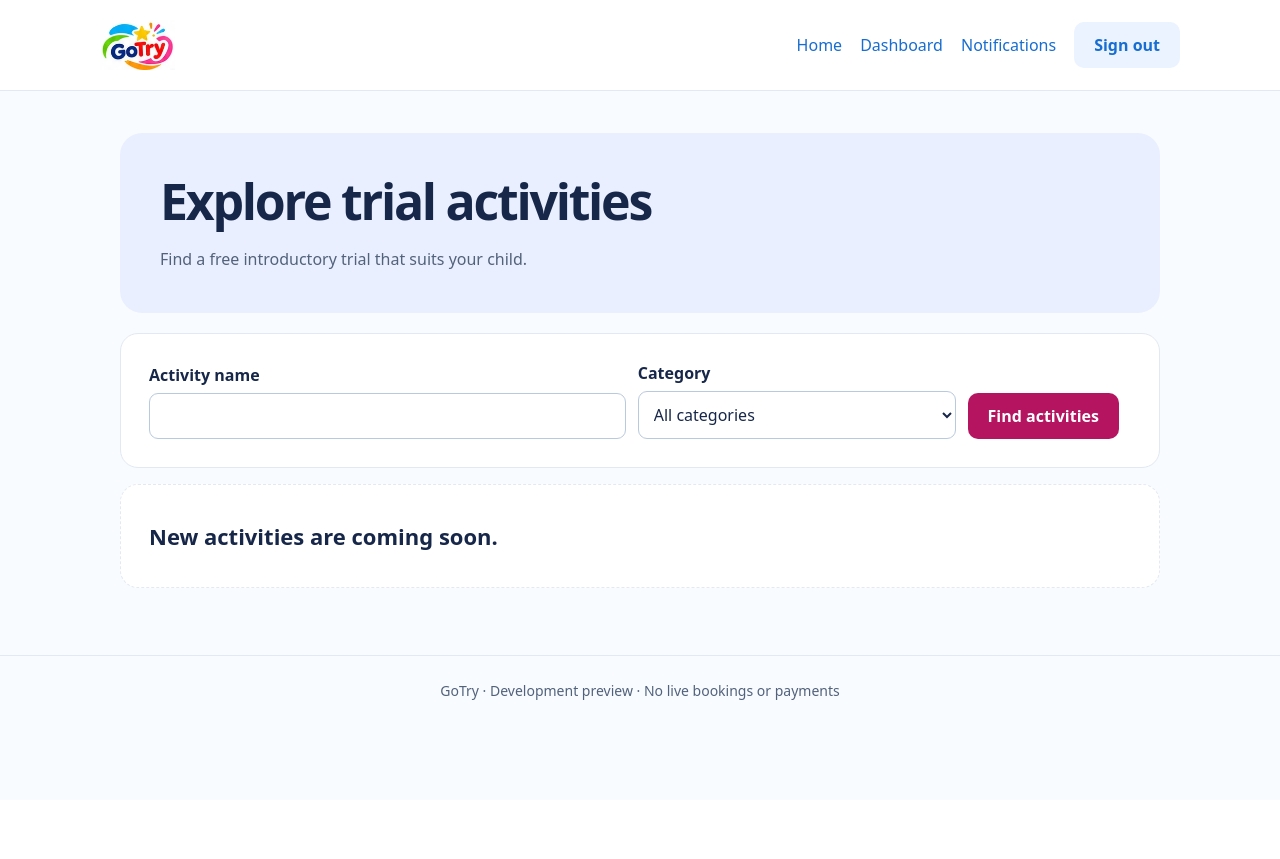
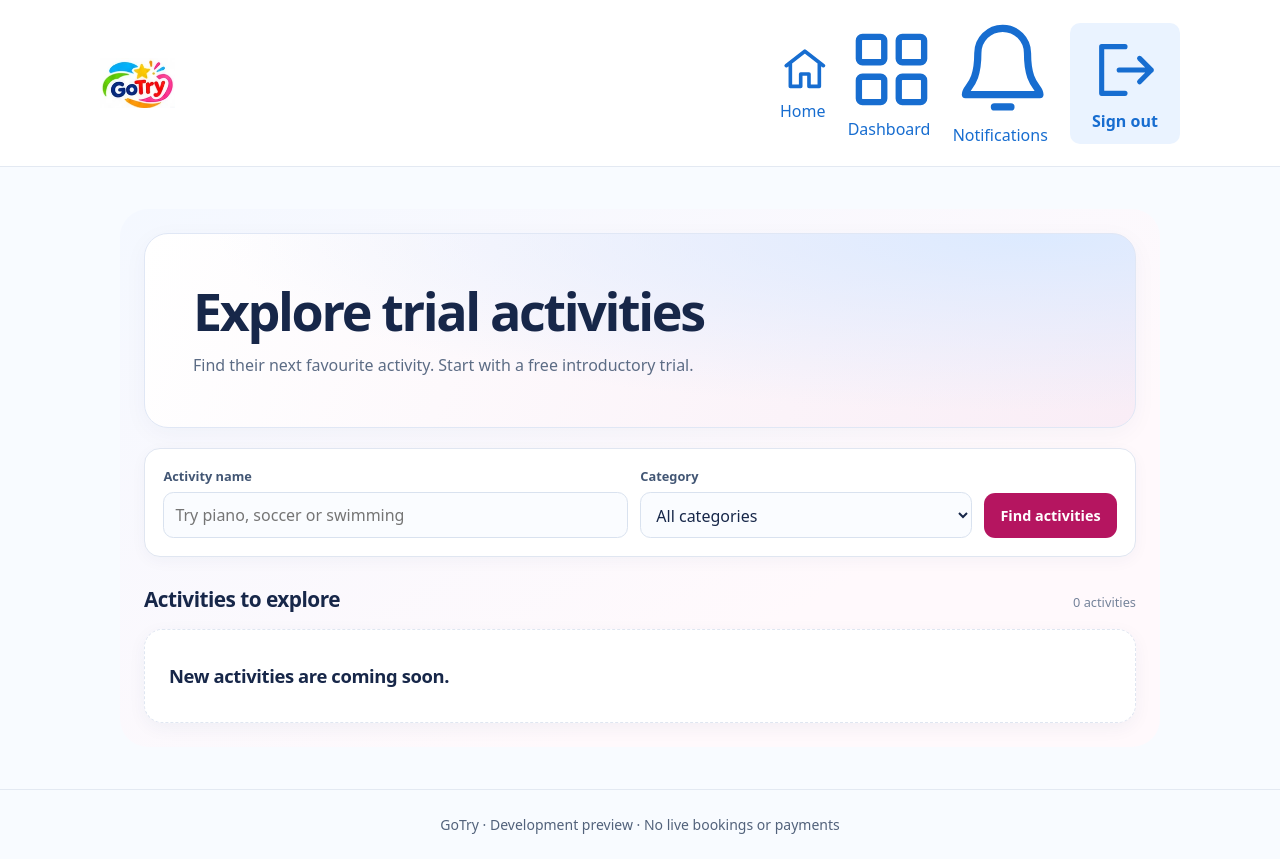
Before and after one commit to mastersreacademy-code/gotry, a Laravel app: template resources/views/activities/index.blade.php in a window 1280 px wide. Before the commit the page ends 700 px from the top, so only its background shows below. Run offline with Laravel 12, Linux system fonts and the light colour scheme; the template is opened without the code that fills it, so the values that code supplies are empty; the visitor is signed in with stand-in values (Sample User, id 1).

Commit message:
Refresh homepage directory search and activity cards

```diff
--- a/public/css/discovery.css
+++ b/public/css/discovery.css
@@ -425,3 +425,36 @@
 .activity-menu summary::after { content: none; }
 .activity-menu svg { width: 1.15rem; height: 1.15rem; flex-shrink: 0; }
 .activity-menu nav :is(a, button) { display: flex; align-items: center; gap: .65rem; }
+
+/* Activity directory */
+.discovery-directory { padding: clamp(.5rem, 2vw, 1.5rem); border-radius: 1.75rem; background: linear-gradient(150deg, #f4f8ff, #fff9fc 70%); }
+.discovery-directory .discovery-heading { padding: clamp(1.5rem, 4vw, 3rem); border: 1px solid #e0e7f5; border-radius: 1.5rem; background: radial-gradient(ellipse at 90% 0%, #dceaff, transparent 65%), linear-gradient(110deg, #fff, #f9edf6); box-shadow: 0 6px 24px rgb(28 56 105 / 4%); }
+.discovery-directory h1 { font-size: clamp(2rem, 5vw, 3.25rem); line-height: 1.1; max-width: 19ch; margin-bottom: .85rem; }
+.discovery-directory .discovery-heading p { max-width: 40rem; color: #5c6c85; line-height: 1.6; margin-top: 0; }
+.discovery-directory .discovery-filters { padding: 1.15rem; border: 1px solid #e0e6f1; border-radius: 1rem; background: #fff; box-shadow: 0 4px 16px rgb(28 56 105 / 4%); grid-template-columns: minmax(0, 1.4fr) minmax(0, 1fr) auto; }
+.discovery-directory .discovery-filters label { font-size: .8rem; font-weight: 650; color: #425674; margin-bottom: .4rem; }
+.discovery-directory .discovery-filters :is(input, select) { box-sizing: border-box; min-width: 0; width: 100%; height: 2.8rem; border: 1px solid #d9e2ef; background: #fafcff; border-radius: .65rem; }
+.discovery-directory .discovery-filters :is(button, .button) { min-height: 2.8rem; border-radius: .7rem; padding: .65rem 1rem; font-size: .9rem; }
+.discovery-directory .discovery-filters > .secondary { grid-column: 1 / -1; justify-self: start; min-height: auto; padding: .25rem 0; background: transparent; }
+.directory-results-heading { display: flex; justify-content: space-between; align-items: baseline; gap: 1rem; margin: 1.75rem 0 1rem; }
+.directory-results-heading h2 { margin: 0; font-size: 1.3rem; letter-spacing: -.025em; }
+.directory-results-heading p { margin: 0; font-size: .8rem; color: #75839a; }
+.discovery-directory .discovery-grid { grid-template-columns: repeat(auto-fill, minmax(min(100%, 18rem), 1fr)); gap: 1rem; }
+.discovery-directory .discovery-card { padding: 0; overflow: hidden; border: 1px solid #dfe6f1; border-radius: 1.15rem; background: #fff; box-shadow: 0 5px 18px rgb(25 50 95 / 5%); }
+.directory-card-photo { display: block; width: 100%; height: auto; aspect-ratio: 16 / 8; object-fit: cover; }
+.directory-card-body { padding: 1.15rem; }
+.discovery-directory .discovery-card .eyebrow { color: #6b7d98; font-size: .72rem; font-weight: 700; letter-spacing: .025em; }
+.discovery-directory .discovery-card h2 { font-size: 1.15rem; line-height: 1.35; margin: .6rem 0; letter-spacing: -.02em; }
+.discovery-directory .discovery-card h2 a { text-decoration: none; }
+.discovery-directory .discovery-card h2 a:hover { text-decoration: underline; }
+.directory-card-body > p:not(.eyebrow) { color: #64738b; font-size: .85rem; line-height: 1.6; margin: .5rem 0 .8rem; }
+.discovery-directory .discovery-badge { font-size: .7rem; padding: .3rem .55rem; margin-bottom: .35rem; }
+.directory-card-action { display: flex; align-items: center; justify-content: space-between; gap: 1rem; border-top: 1px solid #edf0f6; margin-top: .8rem; padding-top: .8rem; color: #234e87; font-size: .85rem; font-weight: 700; text-decoration: none; }
+.directory-card-action:hover { color: #b51560; }
+.discovery-directory .discovery-empty { padding: 1.5rem; border-style: dashed; }
+.discovery-directory :is(a, input, select, button):focus-visible { outline: 2px solid #427cbd; outline-offset: 3px; }
+@media (max-width: 700px) {
+    .discovery-directory .discovery-filters { grid-template-columns: minmax(0, 1fr); }
+    .directory-results-heading { flex-wrap: wrap; gap: .4rem; }
+    .discovery-directory { padding: .5rem; border-radius: 1rem; }
+}
--- a/resources/views/activities/index.blade.php
+++ b/resources/views/activities/index.blade.php
@@ -4,16 +4,16 @@
 <link rel="stylesheet" href="{{ asset('css/discovery.css') }}">
 @endpush
 @section('content')
-<div class="discovery-ui">
+<div class="discovery-ui discovery-directory">
     <div class="discovery-heading">
         <h1>Explore trial activities</h1>
-        <p>Find a free introductory trial that suits your child.</p>
+        <p>Find their next favourite activity. Start with a free introductory trial.</p>
     </div>
     @if($errors->any())<p class="error" role="alert">{{ $errors->first() }}</p>@endif
     <form class="discovery-filters panel" method="get" action="{{ route('activities.index') }}">
         <div>
             <label for="activity-search">Activity name</label>
-            <input id="activity-search" type="search" name="q" value="{{ $filters['q'] ?? '' }}" maxlength="100">
+            <input id="activity-search" type="search" name="q" value="{{ $filters['q'] ?? '' }}" maxlength="100" placeholder="Try piano, soccer or swimming">
         </div>
         <div>
             <label for="activity-category">Category</label>
@@ -29,6 +29,10 @@
             <a class="button secondary" href="{{ route('activities.index') }}">Clear filters</a>
         @endif
     </form>
+    <div class="directory-results-heading">
+        <h2>{{ !empty($filters['q']) || !empty($filters['category']) ? 'Search results' : 'Activities to explore' }}</h2>
+        <p>{{ $activities->total() }} {{ $activities->total() === 1 ? 'activity' : 'activities' }}</p>
+    </div>
     <div class="discovery-grid">
         @forelse($activities as $activity)
             @php
@@ -36,8 +40,18 @@
                 $open = $slots->where('open', true)->count();
                 $waiting = $slots->contains('can_waitlist', true);
                 $individual = ($activity->details['trial_type'] ?? null) === 'individual';
+                $photo = match (true) {
+                    $activity->category === 'Music' => 'music-trial.webp',
+                    $activity->category === 'Sports & Fitness' && preg_match('/\bswim(?:ming)?\b/i', $activity->title) => 'swimming-trial.webp',
+                    $activity->category === 'Sports & Fitness' && preg_match('/\b(?:soccer|football)\b/i', $activity->title) => 'soccer-trial.webp',
+                    default => null,
+                };
             @endphp
             <article class="discovery-card">
+                @if($photo)
+                    <img class="directory-card-photo" src="{{ asset('images/'.$photo) }}" alt="" width="640" height="360" loading="lazy">
+                @endif
+                <div class="directory-card-body">
                 <p class="eyebrow">{{ $activity->category }}</p>
                 <h2><a href="{{ route('activities.show', $activity) }}">{{ $activity->title }}</a></h2>
                 <p>{{ $activity->details['venue'] }} · Ages {{ $activity->details['min_age'] }}–{{ $activity->details['max_age'] }}</p>
@@ -45,9 +59,13 @@
                     {{ $open ? ($individual ? 'Enquiries open' : ($open === 1 ? '1 session open' : $open.' sessions open')) : ($waiting ? 'Waitlist open' : 'Registrations closed') }}
                 </span>
                 @if($open && $waiting)<span class="discovery-badge discovery-badge-wait">Waitlist also open</span>@endif
+                <a class="directory-card-action" href="{{ route('activities.show', $activity) }}" aria-label="View {{ $activity->title }}">View activity <span aria-hidden="true">→</span></a>
+                </div>
             </article>
         @empty
-            <article class="discovery-card discovery-empty"><h2>{{ !empty($filters['q']) || !empty($filters['category']) ? 'No activities match these filters.' : 'New activities are coming soon.' }}</h2></article>
+            <article class="discovery-card discovery-empty"><h2>{{ !empty($filters['q']) || !empty($filters['category']) ? 'No activities match these filters.' : 'New activities are coming soon.' }}</h2>@if(!empty($filters['q']) || !empty($filters['category']))
+                <p>Try another activity name or choose a different category.</p>
+                @endif</article>
         @endforelse
     </div>
     {{ $activities->links() }}
```
